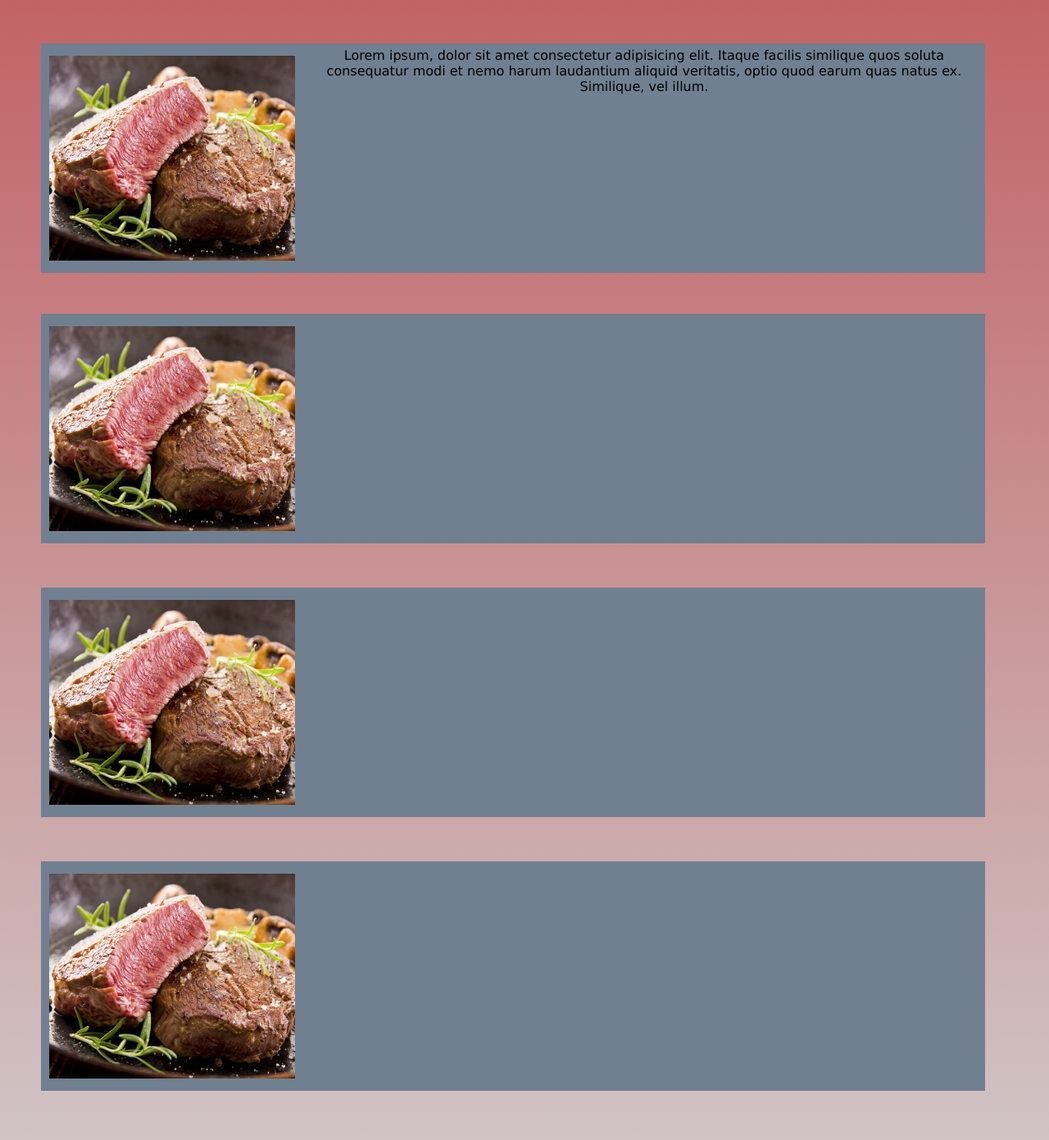
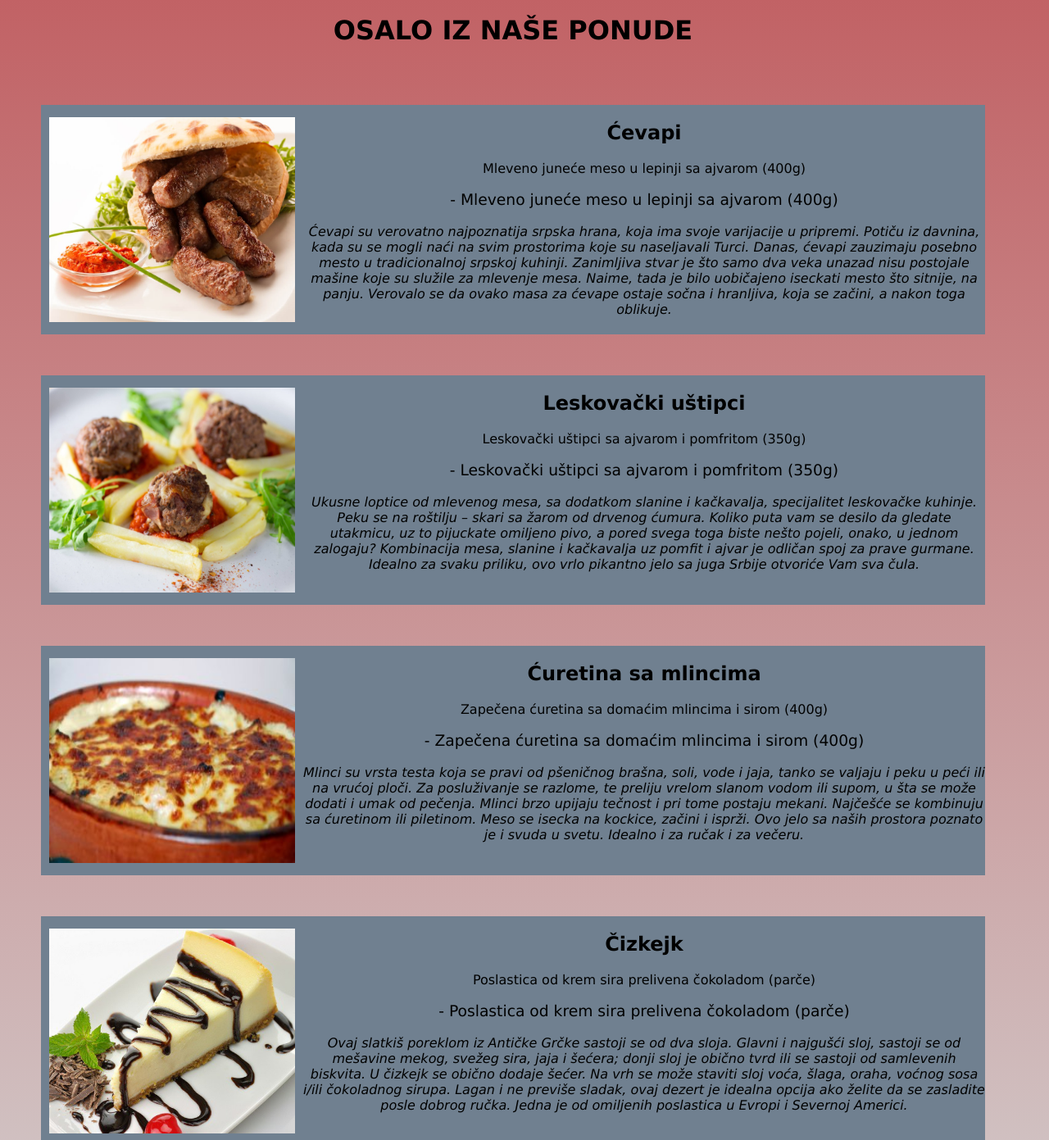
Before and after one commit to VanjaVizi/Holycow, a plain HTML site: page jelovnik.html in a window 1280 px wide. Shown: the part 623-2014 px from the top of the page at 82% size. Drawn offline with nearby package versions, Linux system fonts and the light colour scheme.

Commit message:
vracen jelovnik

```diff
--- a/jelovnik.html
+++ b/jelovnik.html
@@ -32,78 +32,117 @@
   </nav>
 
   <h1>NAŠI SPECIJALITETI</h1>
-
   <div class="izbor">
     <div id="prvi">
       <img src="./images/biftek-1.jpg" alt="" />
       <button type="button" id="btn1">Saznaj više...</button>
       <p id="p1">
-          Lorem ipsum dolor dlvjnc Lorem, ipsum dolor sit amet consectetur
-          adipisicing elit. Quia, sequi excepturi ex, cupiditate modi pariatur
-          aperiam iste in totam, dolore laborum. Iste beatae, quibusdam deserunt
-          error ratione cupiditate aspernatur ab!
+        Seckani biftek odležao 28 dana u suvom vrenju (200g)
       </p>
     </div>
-
     <div id="drugi">
-        <img src="./images/steak-main-756c2b4.jpg" alt="" />
+      <img src="images/unnamed.png" alt="" />
       <button type="button" id="btn2">Saznaj više...</button>
       <p id="p2">
-          Lorem ipsum dolor dlvjnc Lorem, ipsum dolor sit amet consectetur
-          adipisicing elit. Quia, sequi excepturi ex, cupiditate modi pariatur
-          aperiam iste in totam, dolore laborum. Iste beatae, quibusdam deserunt
-          error ratione cupiditate aspernatur ab!
+        Teletina bez kostiju u sosu i krompir sač (300g)
       </p>
     </div>
-
     <div id="treci">
-        <img src="./images/daging-panggang-pengusahasukses.jpg" alt="" />
+      <img src="./images/veal-steak-butter1.jpg" alt="" />
       <button type="button" id="btn3">Saznaj više...</button>
       <p id="p3">
-          Lorem ipsum dolor dlvjnc Lorem, ipsum dolor sit amet consectetur
-          adipisicing elit. Quia, sequi excepturi ex, cupiditate modi pariatur
-          aperiam iste in totam, dolore laborum. Iste beatae, quibusdam deserunt
-          error ratione cupiditate aspernatur ab!
+        Teleći kotlet sa maslacem i pomfrit (350g)
       </p>
     </div>
-
     <div id="cetvrti">
-        <img src="./images/151439_shutterstock-558645070_sq-s.jpg" alt="" />
+      <img src="./images/punjena_pljeskavica.jpg" alt="" />
       <button type="button" id="btn4">Saznaj više...</button>
       <p id="p4">
-          Lorem ipsum dolor dlvjnc Lorem, ipsum dolor sit amet consectetur
-          adipisicing elit. Quia, sequi excepturi ex, cupiditate modi pariatur
-          aperiam iste in totam, dolore laborum. Iste beatae, quibusdam deserunt
-          error ratione cupiditate aspernatur ab!
+        Pljeskavica od mlevenog junećeg mesa punjenja kačkavaljem (350g)
       </p>
     </div>
   </div>
-
   <hr />
   <div class="kutija">
+    <h1>OSALO IZ NAŠE PONUDE</h1>
     <div id="prvakutija">
-        <img src="./images/biftek-1.jpg" alt="" />
+      <img src="./images/ćevapi-Agropapuk-1.jpg" alt="" />
+      <h2>Ćevapi</h2>
       <p>
-          Lorem ipsum, dolor sit amet consectetur adipisicing elit. Itaque
-          facilis similique quos soluta consequatur modi et nemo harum
-          laudantium aliquid veritatis, optio quod earum quas natus ex.
-          Similique, vel illum.
+       Mleveno juneće meso u lepinji sa ajvarom (400g)
+      <h3>
+       - Mleveno juneće meso u lepinji sa ajvarom (400g)
+       </h3>
+      <p id=zanimljivost1>
+       Ćevapi su verovatno najpoznatija srpska hrana, koja ima svoje varijacije u pripremi.
+       Potiču iz davnina, kada su se mogli naći na svim prostorima koje su naseljavali Turci.
+       Danas, ćevapi zauzimaju posebno mesto u tradicionalnoj srpskoj kuhinji.
+       Zanimljiva stvar je što samo dva veka unazad nisu postojale mašine koje su služile za mlevenje mesa. Naime, tada je bilo uobičajeno iseckati mesto što sitnije, na panju. Verovalo se da ovako masa za ćevape ostaje sočna i hranljiva, koja se začini, a nakon toga oblikuje.
+
       </p>
     </div>
 
     <div id="drugakutija">
-        <img src="./images/biftek-1.jpg" alt="" />
+      <img src="./images/DSC_5931.jpg" alt="" />
+      <h2>Leskovački uštipci</h2>
+      <p>
+        Leskovački uštipci sa ajvarom i pomfritom (350g)
+       </p>
+      <h3>
+       - Leskovački uštipci sa ajvarom i pomfritom (350g)
+      </h3>
+      <p id=zanimljivost2>
+        Ukusne loptice od mlevenog mesa, sa dodatkom slanine i kačkavalja,
+        specijalitet leskovačke kuhinje. Peku se na roštilju – skari sa žarom od drvenog ćumura.
+        Koliko puta vam se desilo da gledate utakmicu, uz to pijuckate omiljeno pivo,
+        a pored svega toga  biste nešto pojeli, onako, u jednom zalogaju?
+        Kombinacija mesa, slanine i kačkavalja uz pomfit i ajvar je odličan spoj
+        za prave gurmane.
+        Idealno za svaku priliku, ovo vrlo pikantno jelo sa juga Srbije otvoriće Vam sva čula.
+      </p>
     </div>
 
     <div id="trecakutija">
-        <img src="./images/biftek-1.jpg" alt="" />
+      <img src="./images/curetina-sa-mlincima-min-320x214.jpg" alt="" />
+      <h2>Ćuretina sa mlincima</h2>
+      <p>
+        Zapečena ćuretina sa domaćim mlincima i sirom (400g)
+       </p>
+      <h3>
+       - Zapečena ćuretina sa domaćim mlincima i sirom (400g)
+      </h3>
+      <p id=zanimljivost3>
+        Mlinci su vrsta testa koja se pravi od pšeničnog brašna, soli, vode i jaja,
+        tanko se valjaju i peku u peći ili na vrućoj ploči.
+         Za posluživanje se razlome,
+         te preliju vrelom slanom vodom ili supom, u šta se može dodati i umak od pečenja.
+         Mlinci brzo upijaju tečnost i pri tome postaju mekani.
+        Najčešće se kombinuju sa ćuretinom ili piletinom. Meso se isecka na kockice, začini i isprži.
+        Ovo jelo sa naših prostora poznato je i svuda u svetu. Idealno i za ručak i za večeru.
+      </p>
     </div>
 
     <div id="cetvrtakutija">
-        <img src="./images/biftek-1.jpg" alt="" />
+      <img src="./images/unnadeedmed.jpg" alt="" />
+      <h2>Čizkejk</h2>
+      <p>
+        Poslastica od krem sira prelivena čokoladom (parče)
+       </p>
+      <h3>
+        - Poslastica od krem sira prelivena čokoladom (parče)
+      </h3>
+      <p id=zanimljivost4>
+        Ovaj slatkiš poreklom iz Antičke Grčke sastoji se od dva sloja.
+        Glavni i najgušći sloj, sastoji se od
+        mešavine mekog, svežeg sira, jaja i šećera; donji sloj je obično tvrd
+        ili se sastoji od samlevenih biskvita.
+        U čizkejk se obično dodaje šećer. Na vrh se može staviti sloj voća, šlaga, oraha,
+        voćnog sosa i/ili čokoladnog sirupa.
+        Lagan i ne previše sladak, ovaj dezert je idealna opcija ako želite da se zasladite posle dobrog ručka.
+        Jedna je od omiljenih poslastica u Evropi i Severnoj Americi.
+      </p>
     </div>
   </div>
-
     <br><br><br>
     <br><br><br>
     <br>
```
Lines whose indentation alone changed are shown as unchanged.
